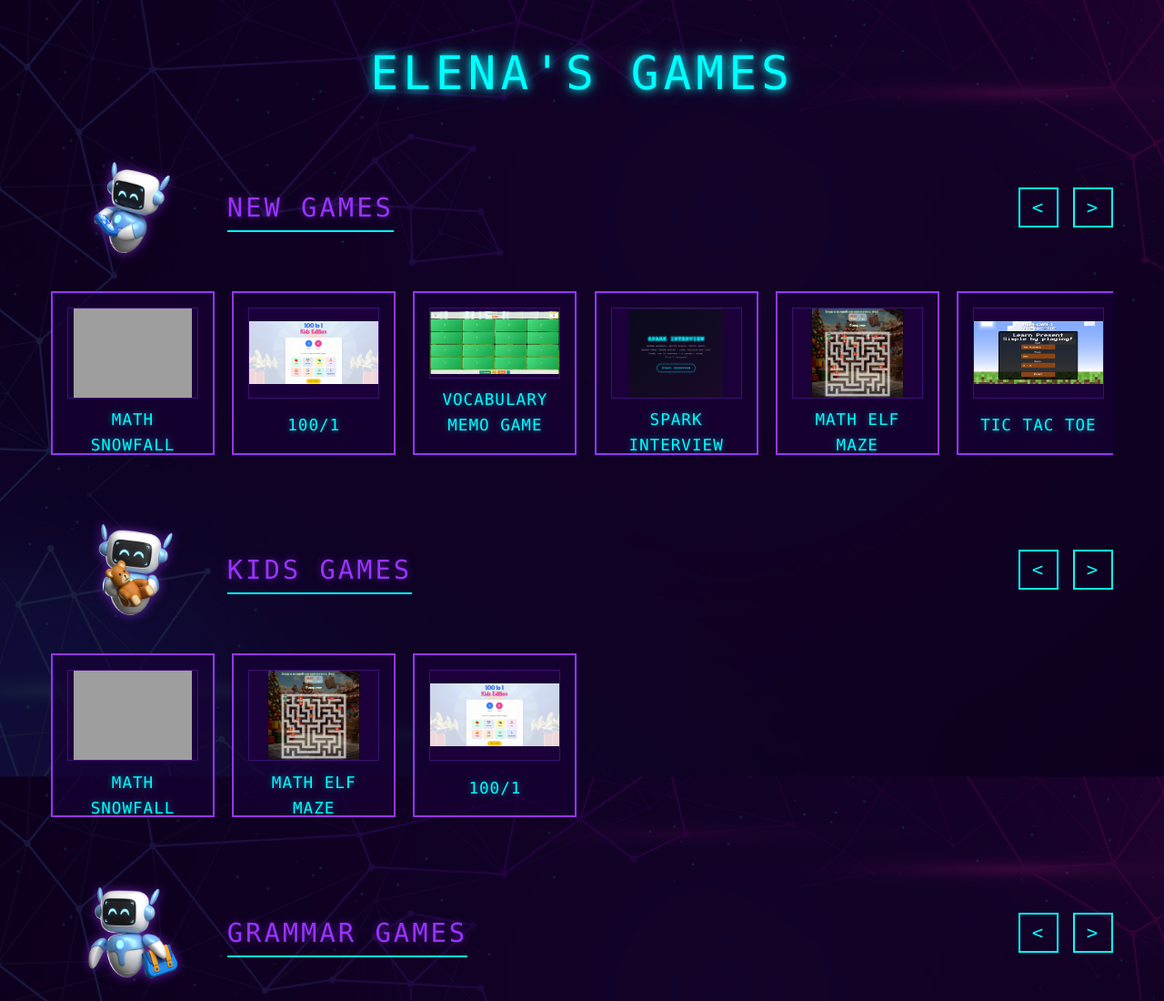
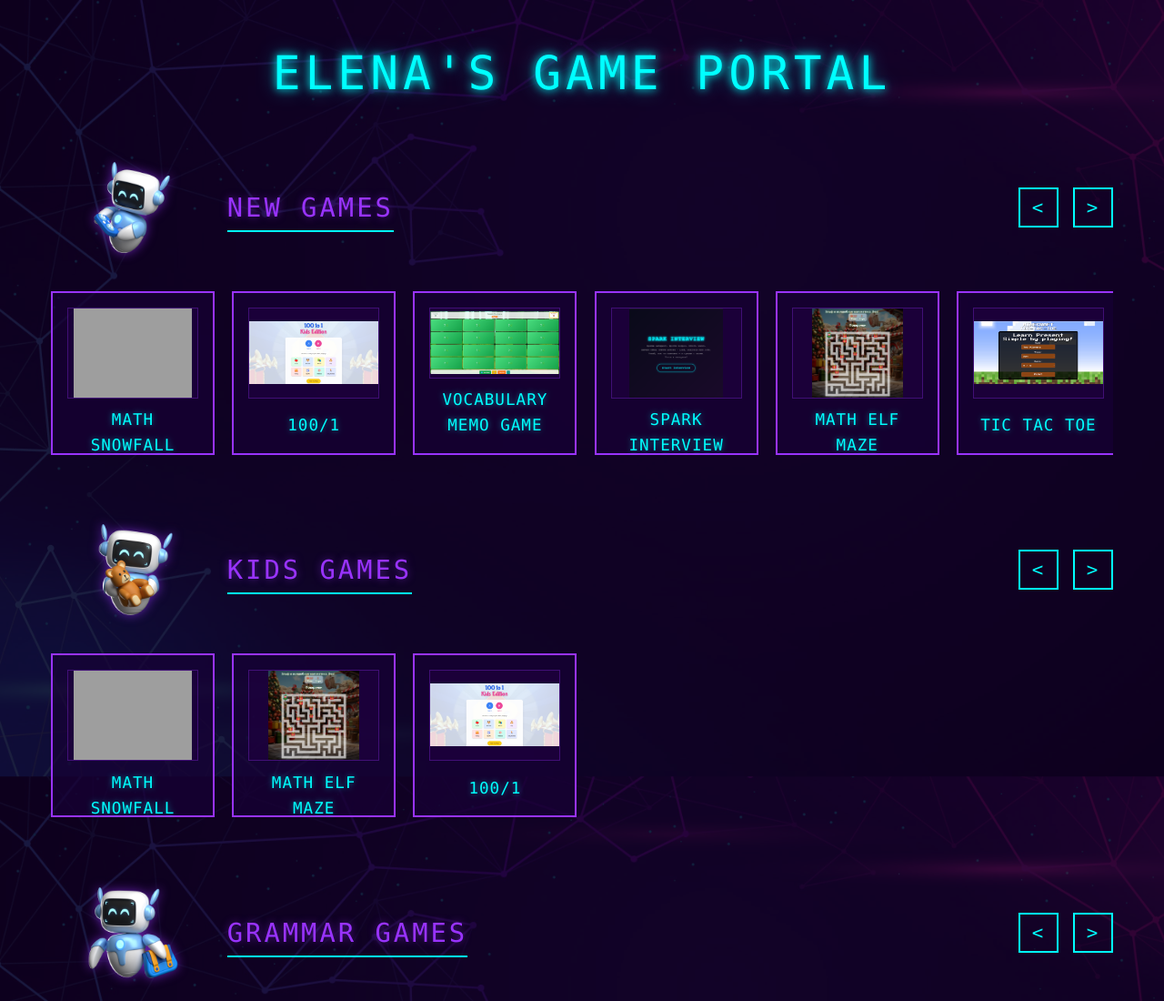
Before and after one commit to Lenochkacrim22/game-portal, a plain HTML site: page index.html in a window 1280 px wide. Shown: the top 1100 px of the page at 91% size. Drawn offline with Linux system fonts and the light colour scheme; grey boxes are pictures that could not be loaded.

Commit message:
Update index.html

```diff
--- a/index.html
+++ b/index.html
@@ -272,7 +272,7 @@
 </head>
 <body>
   <div class="container">
-    <h1>Elena's games</h1>
+    <h1>Elena's game portal</h1>
     <div id="sections-container"></div>
   </div>
 
@@ -487,4 +487,5 @@
     renderSections();
   </script>
 </body>
+
 </html>
```
